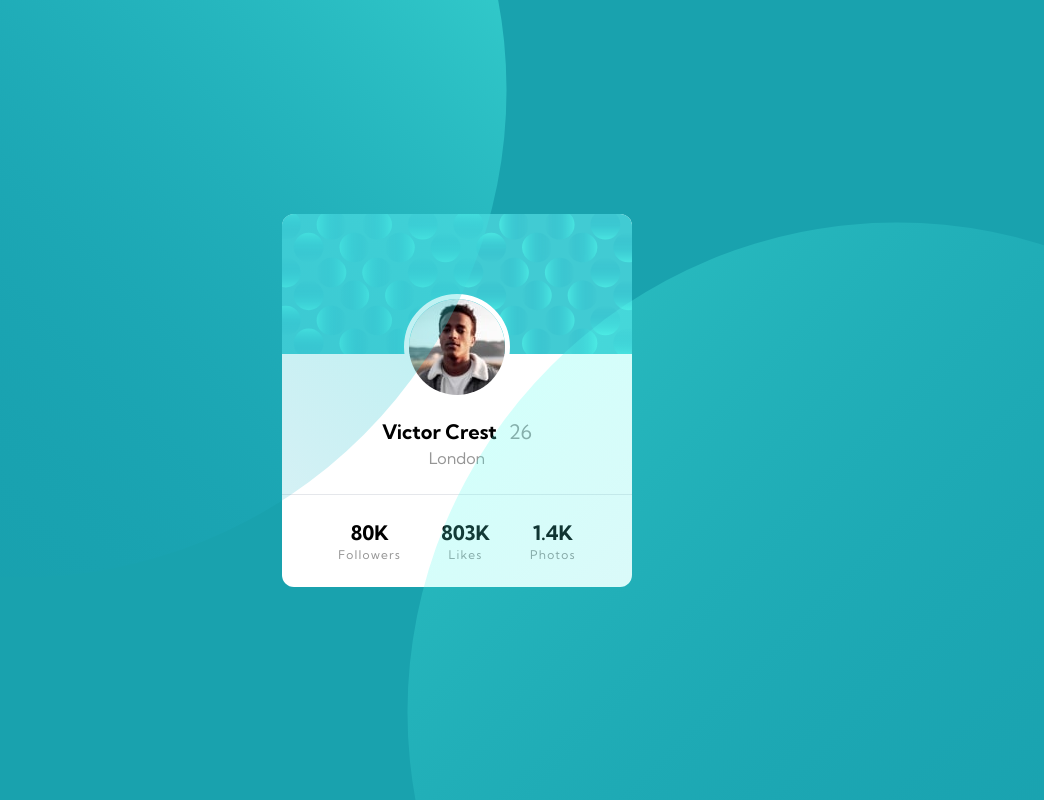
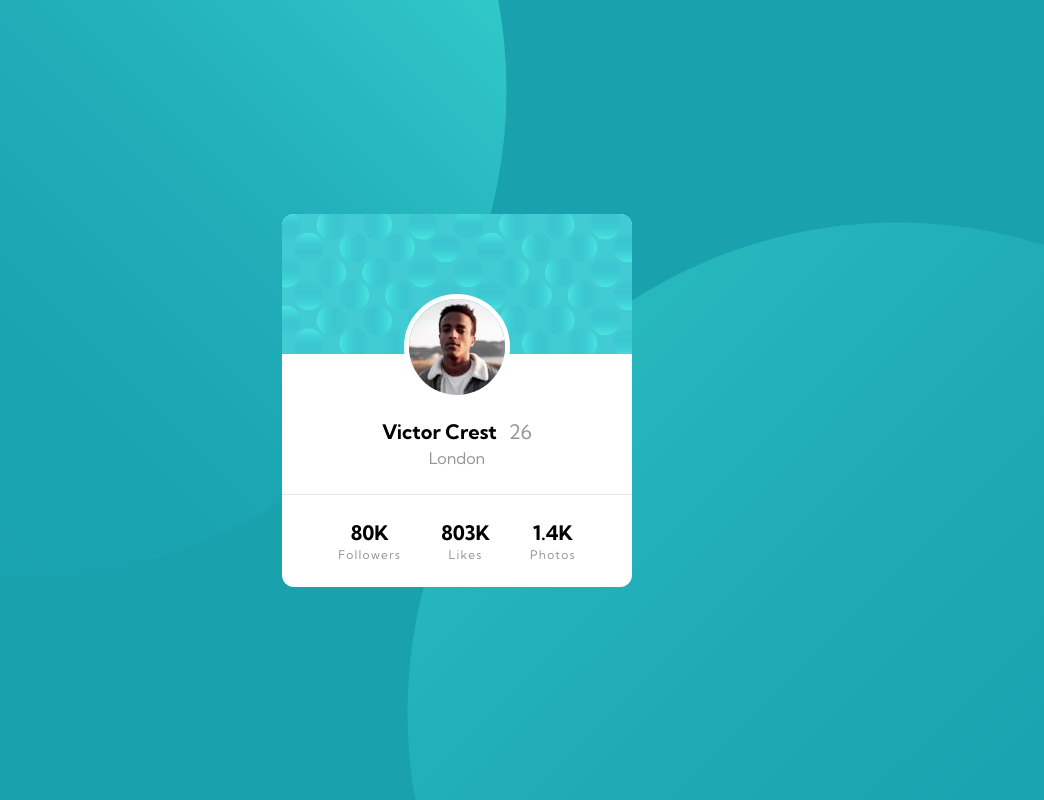
Before and after one commit to gbtan1991/profileCardComponent, a React (Vite) app: page / in a window 1280 px wide. Shown: the whole page, without its empty margins (183-1227 px from the left). Built offline with nearby package versions, Linux system fonts and the light colour scheme.

Commit message:
remove the background in the card component

```diff
--- a/src/App.jsx
+++ b/src/App.jsx
@@ -52,13 +52,13 @@ function App() {
     <div className="relative w-screen h-screen overflow-hidden bg-darkCyan">
       <img
         src={bg1}
-        className="absolute z-40  -left-1/2 -top-32 sm:-left-72 sm:-top-1/2"
+        className="absolute z-10  -left-1/2 -top-32 sm:-left-72 sm:-top-1/2"
       />
       <img
         src={bg2}
-        className="absolute z-40 -right-1/2 -bottom-32  sm:-right-72 sm:-bottom-1/2"
+        className="absolute z-10 -right-1/2 -bottom-32  sm:-right-72 sm:-bottom-1/2"
       />
-      <div className="absolute inset-0 z-10 ">
+      <div className="absolute inset-0 z-20 ">
         <Card profile={getPeople} />
       </div>
     </div>
--- a/src/component/Card.jsx
+++ b/src/component/Card.jsx
@@ -12,7 +12,7 @@ const Card = ({ profile }) => {
   };
 
   return (
-    <div className="h-screen grid place-content-center bg-darkCyan">
+    <div className="h-screen grid place-content-center">
       <div className="flex flex-col items-center  w-[350px] bg-white  rounded-tl-xl rounded-tr-xl rounded-bl-xl rounded-br-xl ">
         <div className="flex flex-col items-center relative">
           <img
```
